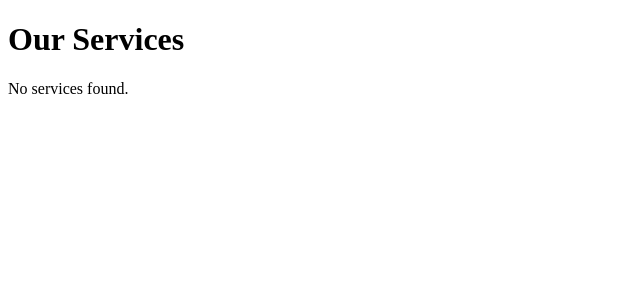
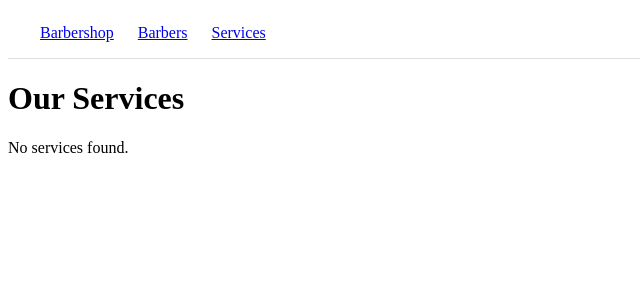
Before and after one commit to Mario13-code/barbershop, a SvelteKit app: page /services in a window 1280 px wide. Shown: the top 300 px of the page, without its empty margins (0-640 px from the left). Built offline with nearby package versions, Linux system fonts and the light colour scheme.

Commit message:
Add Book Now button, per-barber pricing, and shop info loading

```diff
--- /dev/null
+++ b/src/routes/+layout.server.ts
@@ -0,0 +1,14 @@
+import type { LayoutServerLoad } from './$types';
+import type { ShopInfo } from '$lib/types';
+
+export const load: LayoutServerLoad = async ({ platform }) => {
+	const db = platform?.env?.DB;
+
+	if (!db) {
+		return { shopInfo: null };
+	}
+
+	const shopInfo = await db.prepare('SELECT * FROM shop_info WHERE id = 1').first<ShopInfo>();
+
+	return { shopInfo };
+};
--- a/src/routes/+layout.svelte
+++ b/src/routes/+layout.svelte
@@ -1,11 +1,49 @@
 <script lang="ts">
 	import favicon from '$lib/assets/favicon.svg';
-
-	let { children } = $props();
+	let { data, children } = $props();
 </script>
 
 <svelte:head>
 	<link rel="icon" href={favicon} />
 </svelte:head>
 
-{@render children()}
+<header>
+	<nav>
+		<a href="/">{data.shopInfo?.shop_name ?? 'Barbershop'}</a>
+		<a href="/barbers">Barbers</a>
+		<a href="/services">Services</a>
+	</nav>
+	{#if data.shopInfo?.booksy_url}
+		<a href={data.shopInfo.booksy_url} target="_blank" rel="noopener noreferrer" class="book-now">
+			Book Now
+		</a>
+	{/if}
+</header>
+
+<main>
+	{@render children()}
+</main>
+
+<style>
+	header {
+		display: flex;
+		justify-content: space-between;
+		align-items: center;
+		padding: 1rem 2rem;
+		border-bottom: 1px solid #ddd;
+	}
+
+	nav {
+		display: flex;
+		gap: 1.5rem;
+	}
+
+	.book-now {
+		background: #111;
+		color: white;
+		padding: 0.5rem 1.25rem;
+		border-radius: 6px;
+		text-decoration: none;
+		font-weight: 600;
+	}
+</style>
--- a/src/routes/services/+page.server.ts
+++ b/src/routes/services/+page.server.ts
@@ -1,5 +1,5 @@
+import type { ServiceWithBarber } from '$lib/types';
 import type { PageServerLoad } from './$types';
-import type { Service } from '$lib/types';
 
 export const load: PageServerLoad = async ({ platform }) => {
 	const db = platform?.env?.DB;
@@ -8,7 +8,14 @@ export const load: PageServerLoad = async ({ platform }) => {
 		return { services: [] };
 	}
 
-	const result = await db.prepare('SELECT * FROM services ORDER BY sort_order ASC').all<Service>();
+	const result = await db
+		.prepare(
+			`SELECT services.*, barbers.name AS barber_name
+			 FROM services
+			 LEFT JOIN barbers ON services.barber_id = barbers.id
+			 ORDER BY services.sort_order ASC`
+		)
+		.all<ServiceWithBarber>();
 
 	return {
 		services: result.results
--- a/src/routes/services/+page.svelte
+++ b/src/routes/services/+page.svelte
@@ -14,7 +14,12 @@
 	<ul>
 		{#each data.services as service (service.id)}
 			<li>
-				<h2>{service.name} — {formatPrice(service.price_cents)}</h2>
+				<h2>
+					{service.name} — {formatPrice(service.price_cents)}
+					{#if service.barber_name}
+						<span class="barber-tag">with {service.barber_name}</span>
+					{/if}
+				</h2>
 				{#if service.duration_minutes}
 					<p>{service.duration_minutes} minutes</p>
 				{/if}
@@ -25,3 +30,11 @@
 		{/each}
 	</ul>
 {/if}
+
+<style>
+	.barber-tag {
+		font-size: 0.85rem;
+		font-weight: normal;
+		color: #666;
+	}
+</style>
```
Also changed, not shown: src/lib/types.ts (+15 -0 lines), 1 other file (tests, documents, lock files or other folders).
